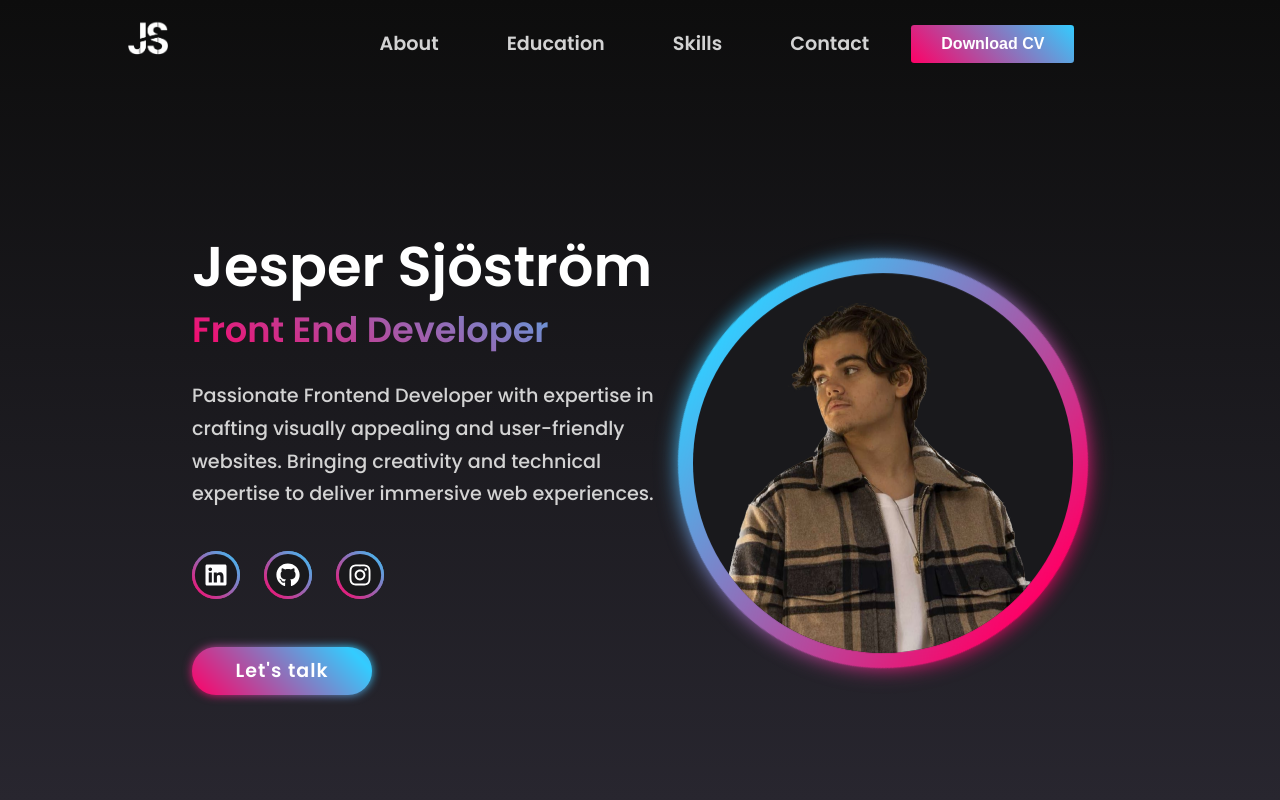
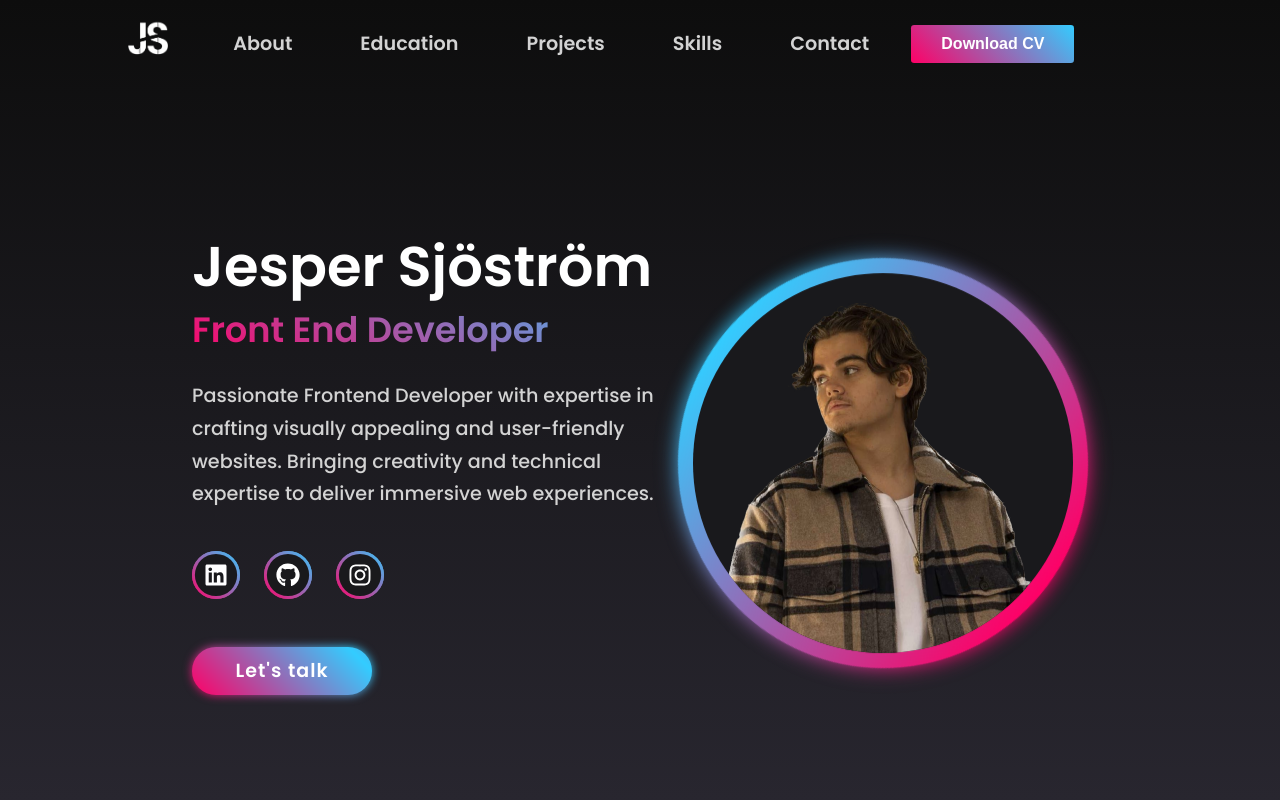
Before and after one commit to JesperSjostrom2/jespersjostrom2.github.io, a React (Create React App) app: page / in a window 1280 px wide. Shown: the top 800 px of the page. Built offline with nearby package versions, Linux system fonts and the light colour scheme; no server answers; the HTML template or start-up script is replaced by a standard one.

Commit message:
added projects in navbar

```diff
--- a/src/components/navbar/Navbar.jsx
+++ b/src/components/navbar/Navbar.jsx
@@ -44,6 +44,7 @@ const Navbar = () => {
       <nav ref={navRef} className={`navbar ${isOpen ? 'responsive_nav' : ''}`}>
         <a href="#about" onClick={closeNavbar}>About</a>
         <a href="#education" onClick={closeNavbar}>Education</a>
+        <a href="#projects" onClick={closeNavbar}>Projects</a>
         <a href="#skills" onClick={closeNavbar}>Skills</a>
         <a href="#contact" onClick={closeNavbar}>Contact</a>
         <button className="cv">
```
